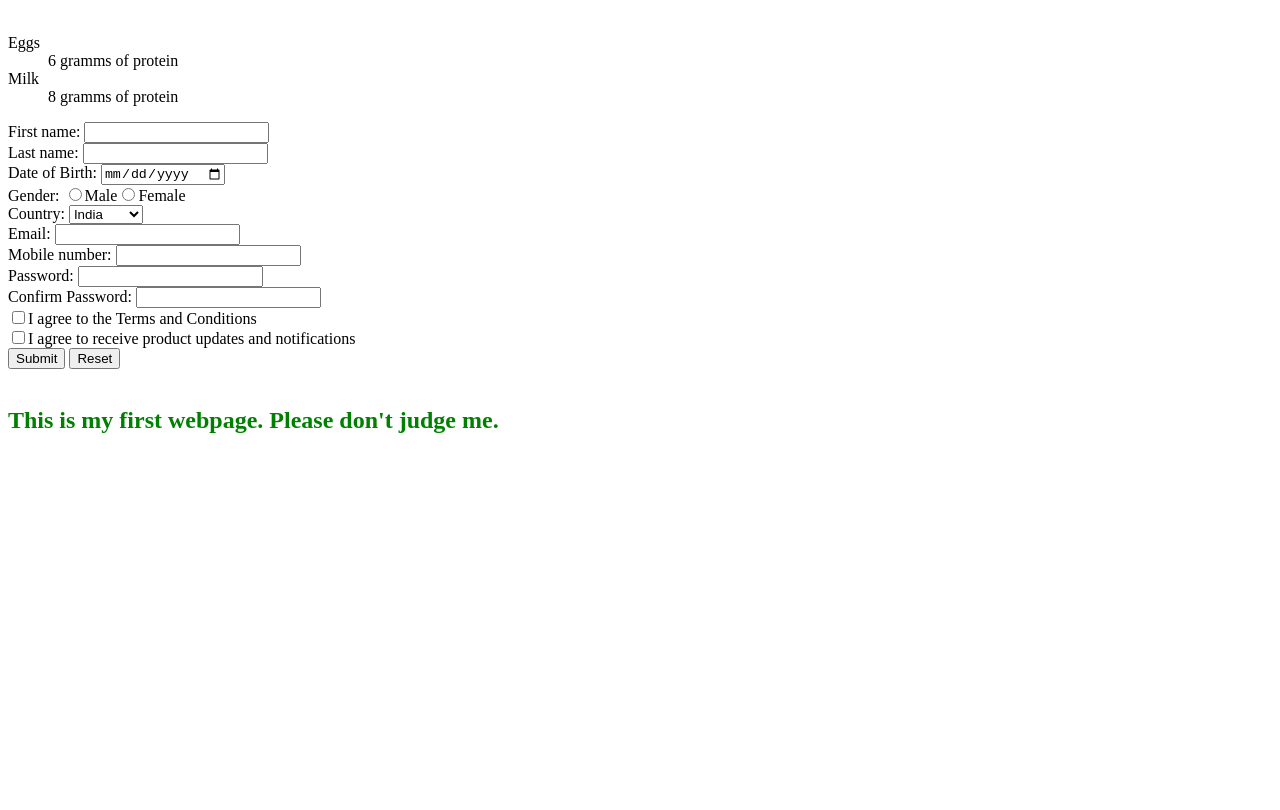
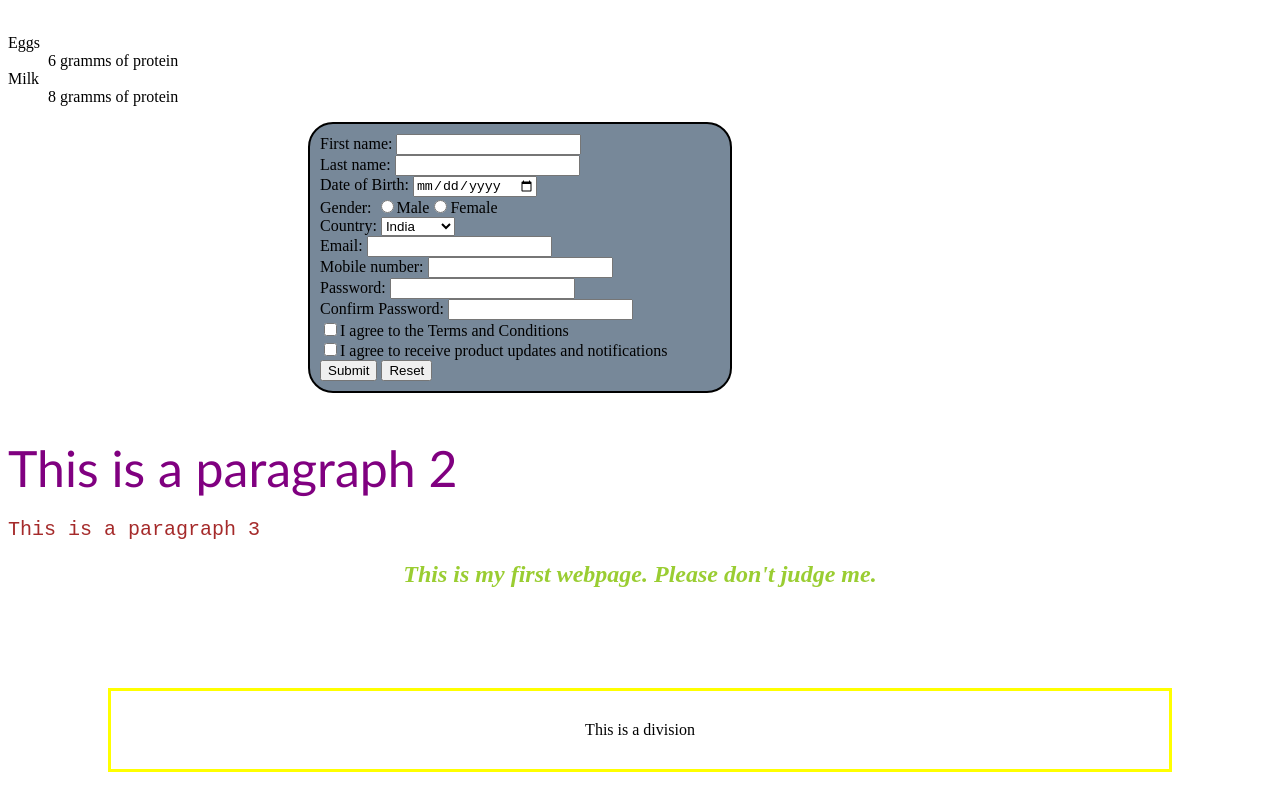
Before and after one commit to kisshere69/my-project2, a plain HTML site: page index.html in a window 1280 px wide. Shown: the part 660-1470 px from the top of the page. Before the commit the page ends 1140 px from the top, so only its background shows below. Drawn offline with Linux system fonts and the light colour scheme.

Commit message:
Add files via upload

```diff
--- a/index.html
+++ b/index.html
@@ -9,9 +9,10 @@
 <link rel="stylesheet" type ="text/css "href="style.css"> <!--linking external css file-->
 
     <body>
+
         <!---- This is a comment -->
 
-        <h1 style="color:blue">Hello World!</h1>
+        <h1>Hello World!</h1>
         <p1>
         1st paragraph
         </p1>
@@ -63,10 +64,13 @@
             <input type="reset" value="Reset">
 
         </form>
-        <br>
-        <h2 style="color:green">This is my first webpage. Please don't judge me.
+        <p3>This is a paragraph 2</p3> <br>
+        <p id="p4">This is a paragraph 3</p>
+
+        <h2 >This is my first webpage. Please don't judge me.
             </h2>
-        </br>
+
+            <div class="center">This is a division</div>
     </body>
 
 </head>
--- a/style.css
+++ b/style.css
@@ -0,0 +1,45 @@
+h1{
+    color: orange;
+    text-shadow: 20px 20px 20px grey;
+    text-align: right;
+}
+
+h2{
+    font-style: italic;
+    color: yellowgreen;
+}
+
+p3{
+    color: purple;
+    font-size: 50px;
+    font-family: 'Gill Sans', 'Gill Sans MT', Calibri, 'Trebuchet MS', sans-serif;
+}
+
+form{
+    border: 2px solid black;
+    padding: 10px;
+    margin-left: 300px;
+    text-align: justify;
+    background-color: lightslategray;
+    border-radius: 25px;
+    width:400px;
+    margin-bottom: 45px;
+    font-family: Arial Bold;
+}
+
+#p4{
+    color: brown;
+    font-size: 20px;
+    font-family: 'Courier New', Courier, monospace;
+}
+
+h2{
+    text-align: center;
+}
+
+.center{
+    text-align: center;
+    border: 3px solid yellow;
+    padding: 30px;
+    margin: 100px;
+}
```
